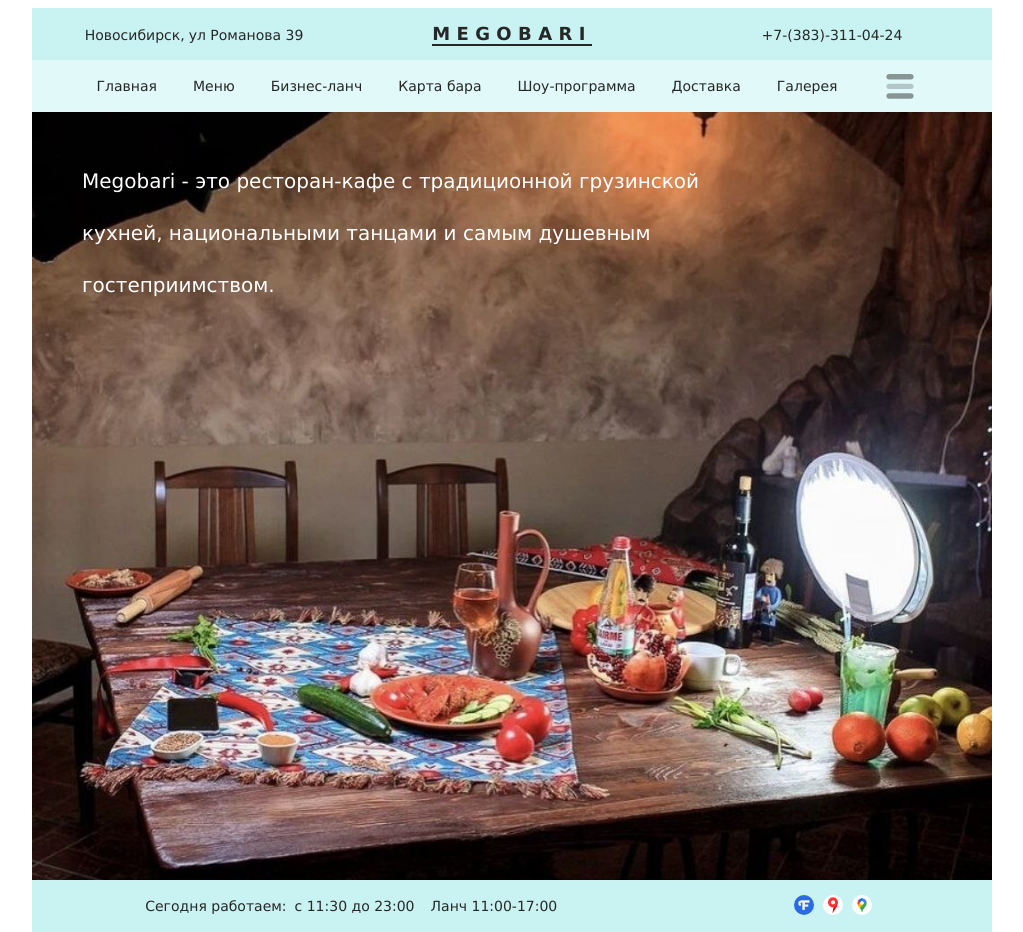
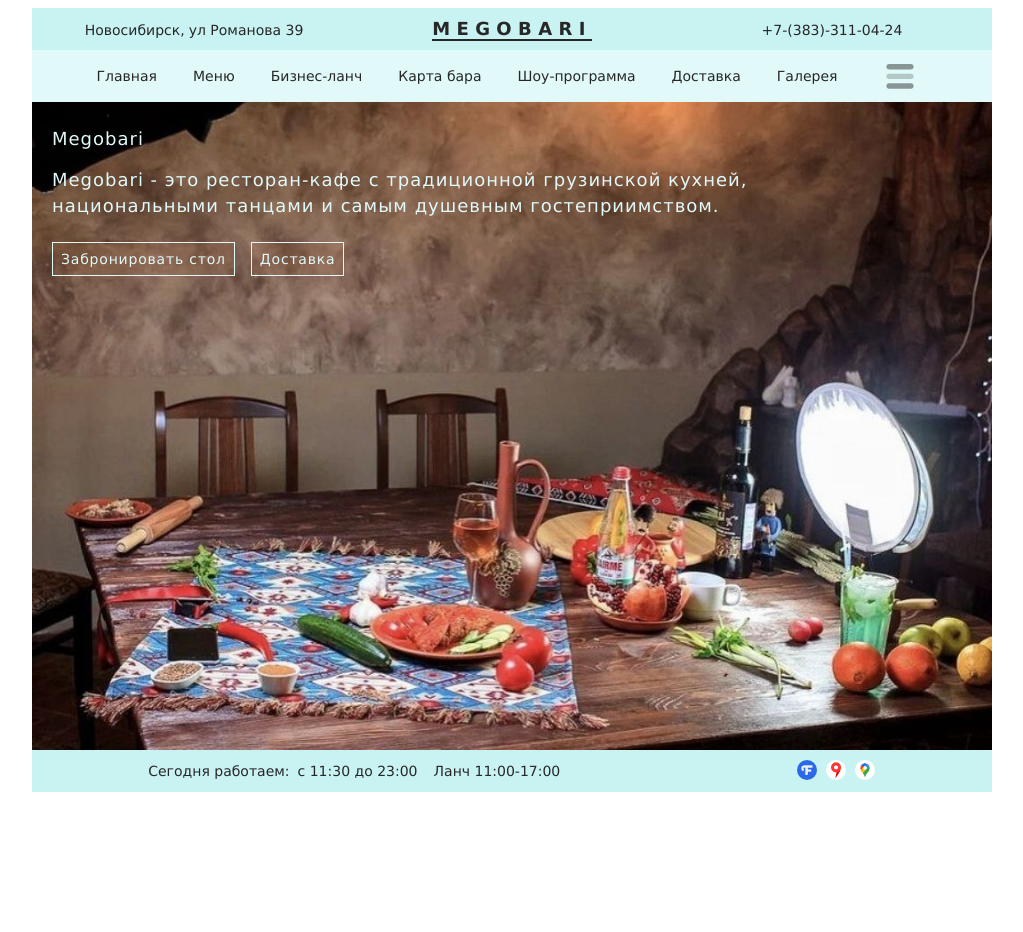
Before and after one commit to Disolm/restaurant_MB, a Nuxt app: page / in a window 1280 px wide. Shown: the whole page, without its empty margins (128-1151 px from the left). After the commit the page ends 800 px from the top, so only its background shows below. Built offline with nearby package versions, Linux system fonts and the light colour scheme.

Commit message:
main page changed

```diff
--- a/components/Footer.vue
+++ b/components/Footer.vue
@@ -69,8 +69,7 @@ export default {
 <style lang="scss">
 .footer {
   width: 100%;
-  min-height: 52px;
-  margin: 0 auto;
+  min-height: 42px;
   background-color: #c9f2f2;
   display: flex;
   align-content: center;
@@ -80,7 +79,7 @@ export default {
     display: flex;
     flex-wrap: wrap;
     align-items: flex-start;
-    padding: 2px;
+    padding: 2px 8px;
   }
   &__timetable{
     margin-right: 8px;
--- a/components/Header.vue
+++ b/components/Header.vue
@@ -66,7 +66,7 @@ export default {
   width: 100%;
   background-color: #c9f2f2;
   &__contacts {
-    height: 66px;
+    height: 52px;
     display: grid;
     align-content: center;
     justify-items: center;
@@ -74,7 +74,7 @@ export default {
     grid-template-columns: repeat(2, 1fr);
     grid-template-rows: repeat(2, 1fr);
     @media screen and (min-width: 540px) {
-      height: 52px;
+      height: 42px;
       grid-template-columns: repeat(3, 1fr);
       grid-template-rows: 1fr;
     }
--- a/layouts/default.vue
+++ b/layouts/default.vue
@@ -41,10 +41,10 @@ export default {
   min-height: 100%;
   margin: 0 auto;
   background-color: #FFF2E7;
-  font-size: 12px;
+  font-size: 10px;
   font-family: Montserrat, Verdana, sans-serif;
   color: #272727;
-  @media screen and (min-width: 769px) {
+  @media screen and (min-width: 540px) {
     font-size: 14px;
   }
   a {
--- a/layouts/error.vue
+++ b/layouts/error.vue
@@ -3,9 +3,13 @@
     <div class="error">
       <h1>Error 404</h1>
       <h2>Такой страницы не существует</h2>
-      <nuxt-link to="/">
-        Вернусться на главную страницу
-      </nuxt-link>
+      <div >
+        <nuxt-link
+          class="error__link"
+          to="/">
+          Вернусться на главную страницу
+        </nuxt-link>
+      </div>
     </div>
   </section>
 </template>
@@ -16,13 +20,21 @@ export default {
 }
 </script>
 
-<style scoped>
+<style lang="scss">
   .error {
     height: 400px;
     width: 100%;
     text-align: center;
     padding-top: 100px;
     background-color: #FFF2E7;
+    &__link {
+      border: 2px solid rgba(225, 255, 255, 0);
+    }
+    &__link:hover {
+      border-bottom: 2px solid rgba(0, 0, 0, 1);
+      cursor: pointer;
+      color: #A67145;
+    }
   }
   h1 {
     margin: auto;
--- a/pages/About.vue
+++ b/pages/About.vue
@@ -34,15 +34,14 @@ export default {
   data () {
     return {
       isShowMap: false,
-      descriptionText: content.index.description
     }
   },
   computed: {
     showMapText () {
-      return content.index.showMap
+      return content.about.showMap
     },
     hideMapText () {
-      return content.index.hideMap
+      return content.about.hideMap
     }
   }
 }
--- a/pages/index.vue
+++ b/pages/index.vue
@@ -1,9 +1,46 @@
 <template>
   <div class="index">
     <div class="index__wrapper">
-      <h1 class="index__title">
-        {{ descriptionText }}
-      </h1>
+      <div
+        v-if="!isShowReserveTable"
+        class="index__info"
+      >
+        <h1 class="index__title">
+          {{ titleText }}
+        </h1>
+        <h2 class="index__description">
+          {{ descriptionText }}
+        </h2>
+        <div class="index__buttons">
+          <div
+            v-for="button in infoButtons"
+            :key="button.id"
+            class="index__button"
+            @click="clickButtons(button.title)"
+          >
+            {{button.title}}
+          </div>
+        </div>
+      </div>
+      <div
+        v-if="isShowReserveTable"
+        class="index__wrapper-RF"
+      >
+        <div class="index__reserve-table">
+          <div
+            class="index__close"
+            @click="isShowReserveTable = false"
+          >
+            <img src="/image/close.svg" alt="close">
+          </div>
+          <h3 class="index__description index__title_reserve">
+            {{ reserveTableText.title }}
+          </h3>
+          <div class="index__description index__description_reserve">
+            {{ reserveTableText.content}}
+          </div>
+        </div>
+      </div>
     </div>
   </div>
 </template>
@@ -15,27 +52,115 @@ export default {
   name: 'Index',
   data () {
     return {
-      descriptionText: content.index.description
+      titleText: content.index.title,
+      descriptionText: content.index.description,
+      infoButtons: content.index.buttons,
+      reserveTableText: content.index.reserveTable,
+      isShowReserveTable: false
     }
   },
+  methods: {
+    clickButtons (event) {
+      if (event === this.infoButtons[0].title) {
+        this.isShowReserveTable = true
+      }
+      if (event === this.infoButtons[1].title) {
+        this.$router.push('/Delivery')
+      }
+    }
+  }
 }
 </script>
 <style lang="scss">
 .index {
-  height: 100%;
+  display: flex;
+  flex-direction: column;
+  align-items: stretch;
+  justify-content: flex-start;
+  position: relative;
+  background: url("static/image/foto/index/photo_5303202403811704257_y.jpg") no-repeat 50%;
+  background-size: cover;
   &__wrapper {
-    position: relative;
-    height: calc(100vh - 92px);
-    padding: 30px 50px;
-    background: url("static/image/foto/index/photo_5303202403811704257_y.jpg") no-repeat 50%;
-    background-size: cover;
+    margin: 24px 12px;
   }
   &__title {
+    font-weight: 600;
+    &_reserve {
+      margin-top: 0;
+      text-decoration: underline;
+    }
+  }
+  &__title, &__description {
     max-width: 700px;
-    color: #fff;
-    font-size: 20px;
-    font-weight: 400;
-    line-height: 52px;
+    color: #E1F9F9;
+    margin-left: 8px;
+    font-weight: 200;
+    line-height: 26px;
+    font-size: 14px;
+    letter-spacing: 1px;
+    @media screen and (min-width: 540px) {
+      font-size: 18px;
+    }
+    &_reserve {
+      margin-left: 0;
+    }
   }
+  &__buttons {
+    display: flex;
+    flex-direction: row;
+  }
+  &__button {
+    border: 1px solid #E1F9F9;
+    padding: 8px;
+    margin: 8px;
+    color: #E1F9F9;
+    letter-spacing: 0.8px;
+    font-size: 12px;
+    background-color: rgba(166, 113, 69, 0.2);
+    @media screen and (min-width: 540px) {
+      font-size: 14px;
+    }
+  }
+  &__button:hover {
+    cursor: pointer;
+    background-color: rgba(225, 255, 255, 0.1);
+    border: 1px solid #1b1b1b;
+  }
+  &__wrapper-RF {
+    position: absolute;
+    top: 0;
+    bottom: 0;
+    left: 0;
+    right: 0;
+    background-color: rgba(0, 0, 0, 0.4);
+  }
+  &__close {
+    display: inline;
+    float: right;
+    padding: 4px;
+    margin: -32px -32px 0 0;
+    border: 2px solid rgba(0, 0, 0, 0);
+    img {
+      filter: invert(100%);
+      width: 38px;
+      height: 38px;
+    }
+  }
+  &__close:hover {
+    cursor: pointer;
+    border: 2px solid #E1F9F9;
+  }
+  &__reserve-table {
+    max-width: 530px;
+    max-height: 220px;
+    box-shadow: 0 2px 4px 0 rgba(0,0,0,0.5);
+    background: rgba(166, 113, 69, 0.5);
+    color: #E1F9F9;
+    letter-spacing: 0.8px;
+    border: 1px solid #E1F9F9;
+    padding: 32px 42px;
+    margin: calc(50vh + 5% - 260px) auto;
+  }
+
 }
 </style>
--- a/static/json/content.json
+++ b/static/json/content.json
@@ -8,9 +8,24 @@
     "addressURL2gis": "https://2gis.ru/novosibirsk/firm/70000001040265022?m=82.922458%2C55.035128%2F16"
   },
   "index": {
+    "title": "Megobari",
     "description" : "Megobari - это ресторан-кафе с традиционной грузинской кухней, национальными танцами и самым душевным гостеприимством.",
-    "showMap": "показать на карте",
-    "hideMap": "скрыть карту"
+    "buttons": [
+      {
+        "id": 0,
+        "title": "Забронировать стол",
+        "clickStatus": false
+      },
+      {
+        "id": 1,
+        "title": "Доставка",
+        "clickStatus": false
+      }
+    ],
+    "reserveTable": {
+      "title": "Забронировать столик",
+      "content": "Чтобы забронировать столик в ресторане, можно позвонить нам по телефону +7-(383)-311-04-24, указав день, время, количество гостей, а также любые другие пожелания.\n"
+    }
   },
   "footer": {
     "timetable": "Сегодня работаем:",
@@ -56,5 +71,9 @@
     "currency": "р",
     "backgroundUrl": "image/background-lunch.png",
     "decor": "image/khinkali.svg"
+  },
+  "about": {
+    "showMap": "показать на карте",
+    "hideMap": "скрыть карту"
   }
 }
--- a/static/json/mapBar.json
+++ b/static/json/mapBar.json
@@ -330,21 +330,21 @@
     "type": "Милкшейк",
     "set": [{
       "id": 0,
-      "title": "Грузинский лимонад ",
+      "title": "клубничный",
       "weight": [250],
       "price": [300],
       "description": ""
     },
       {
         "id": 1,
-        "title": "Вода саирме ",
+        "title": "шоколадный",
         "weight": [250],
         "price": [300],
         "description": ""
       },
       {
         "id": 2,
-        "title": "Вода набеглави ",
+        "title": "ванильный",
         "weight": [250],
         "price": [300],
         "description": ""
```
Also changed, not shown: static/image/close.svg (added).
